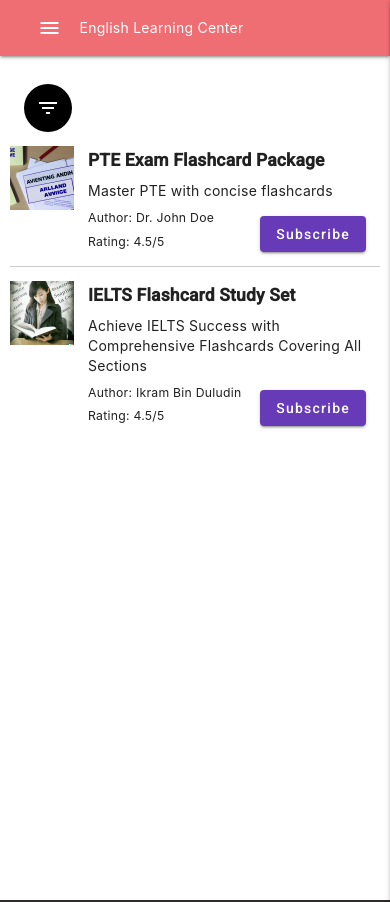
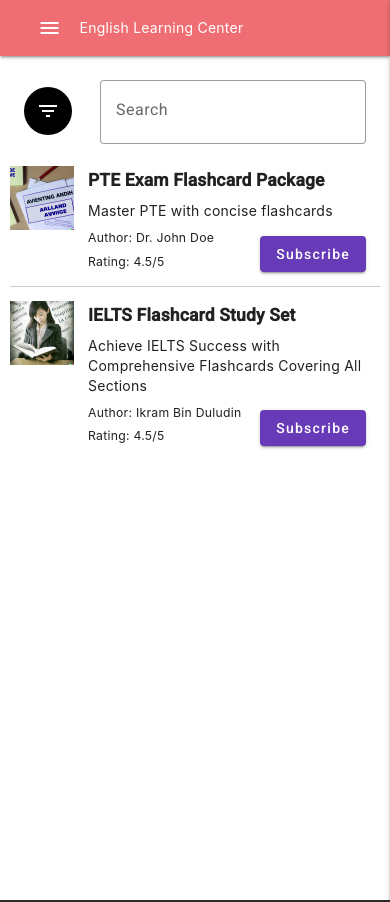
Before and after one commit to jadidihosein68/EnglishPractice, an Angular app: page /courses in a window 390 px wide. Shown: the top 902 px of the page. Built offline with nearby package versions, Linux system fonts and the light colour scheme.

Commit message:
update search burtton for small device

```diff
--- a/src/app/courses/courses.component.html
+++ b/src/app/courses/courses.component.html
@@ -3,6 +3,10 @@
     <button class="button" mat-icon-button (click)="drawer.toggle()">
       <mat-icon>filter_list</mat-icon>
     </button>
+    <mat-form-field appearance="outline">
+      <mat-label>Search</mat-label>
+      <input matInput placeholder="Search courses" />
+    </mat-form-field>
   </div>
   <mat-drawer-container class="example-container">
     <mat-drawer #drawer mode="side" [opened]="isExpanded">
--- a/src/app/courses/courses.component.scss
+++ b/src/app/courses/courses.component.scss
@@ -44,7 +44,17 @@
 
   .section1 {
     padding: 0 24px;
+    display: flex;
+    align-items: center;
+    gap: 1rem;
+
   }
+
+  mat-form-field {
+    width: 250px;
+    margin-left: 1rem;
+  }
+
 
   .containersmall{
     padding: 0 24px;
@@ -52,6 +62,25 @@
 }
 
 
+@media (max-width: 767px) {
+
+
+.container{
+
+  padding-top:  1rem;
+}
+
+  mat-form-field {
+    width: 100%;
+    padding-top: 10px;
+  }
+
+.section1{
+  width: 100%;
+}
+
+}
+
 .divider {
   height: 1px;
   background-color: #cccccc;
```
Also changed, not shown: src/app/app.module.ts (+5 -2 lines).
